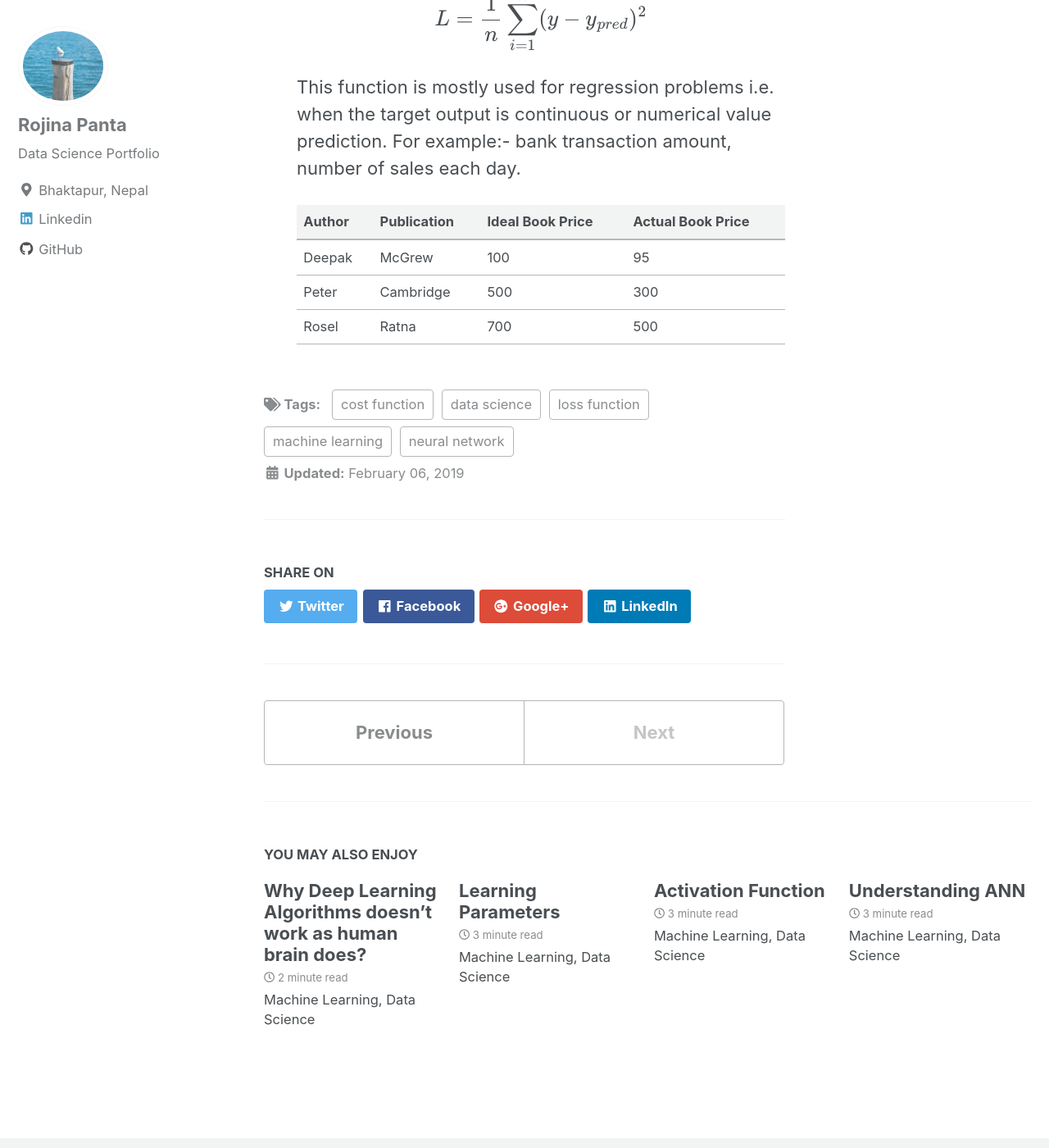
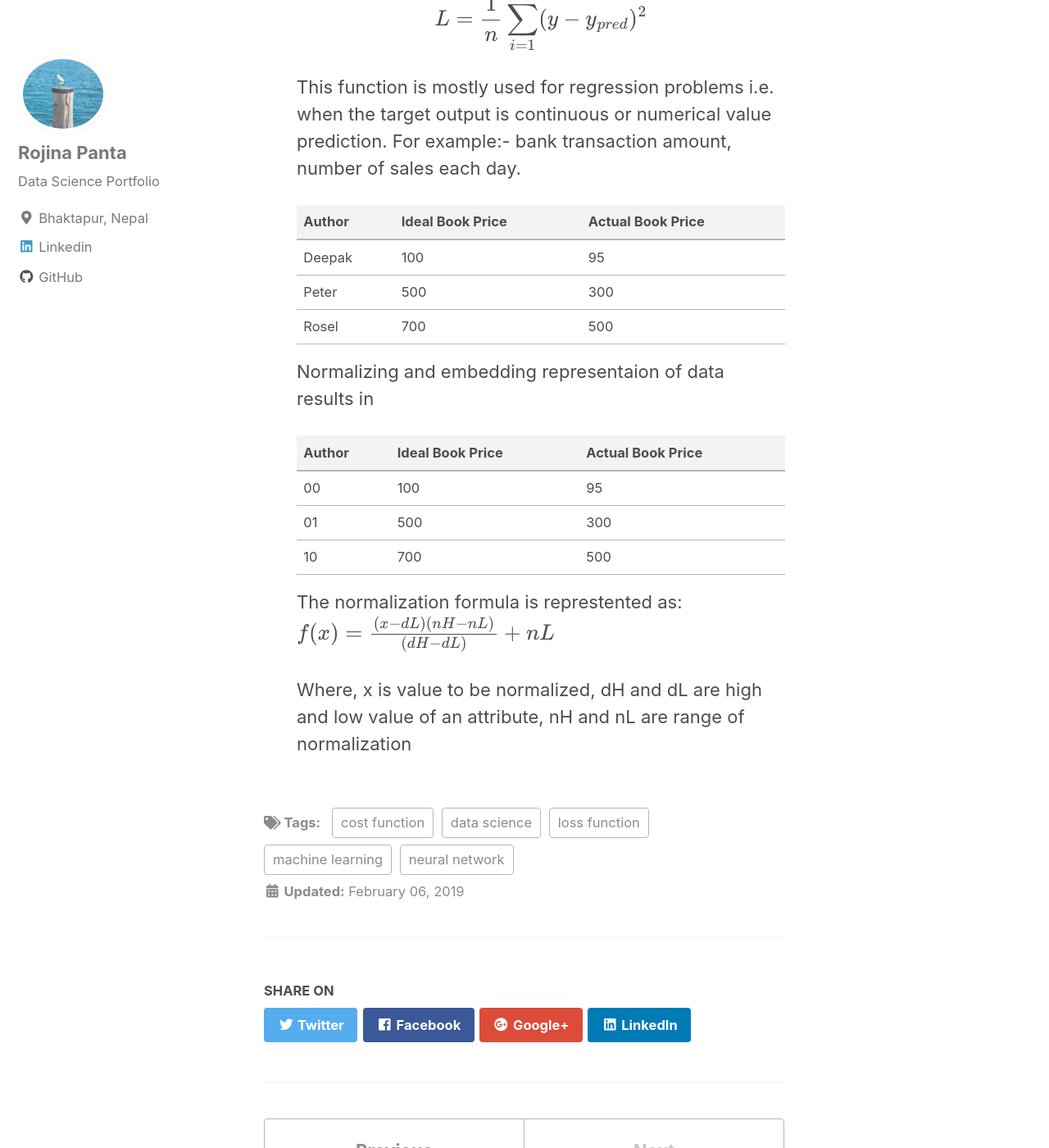
Before and after one commit to Rojina99/Rojina99.github.io, a Jekyll site: the page built from _posts/2019-02-06-loss_function.md, in a window 1280 px wide and 1400 px high, scrolled down 1131 px. Shown: the whole window at 82% size. Built offline with Jekyll 4.4.1, drawn with Linux system fonts in a browser that asks for light colours; cached includes are drawn as plain includes; nearby versions of some CDN libraries; formulas are drawn with MathJax 3.

Commit message:
Update 2019-02-06-loss_function.md

```diff
--- a/_posts/2019-02-06-loss_function.md
+++ b/_posts/2019-02-06-loss_function.md
@@ -26,8 +26,23 @@ Before understanding the process of neural network optimization we have to under
 
    This function is mostly used for regression problems i.e. when the target output is continuous or numerical value prediction. For example:- bank transaction amount, number of sales each day.
 
-   | Author | Publication | Ideal Book Price | Actual Book Price|
-   |--------|-------------|------------------|------------------|
-   | Deepak | McGrew | 100 | 95
-   | Peter | Cambridge | 500 | 300
-   | Rosel | Ratna | 700 | 500
+   | Author |Ideal Book Price | Actual Book Price|
+   |--------|-----------------|------------------|
+   | Deepak | 100 | 95 |
+   | Peter | 500 | 300 |
+   | Rosel | 700 | 500 |
+
+   Normalizing and embedding representaion of data results in
+
+   | Author | Ideal Book Price | Actual Book Price|
+   |--------|------------------|------------------|
+   | 00 |100 | 95 |
+   | 01 |500 | 300 |
+   | 10 |700 | 500 |
+
+   The normalization formula is represtented as:
+   $$f(x) = \frac{(x−dL)(nH−nL)}{(dH−dL)} + nL$$
+
+   Where, x is value to be normalized,
+          dH and dL are high and low value of an attribute,
+          nH and nL are range of normalization
```
